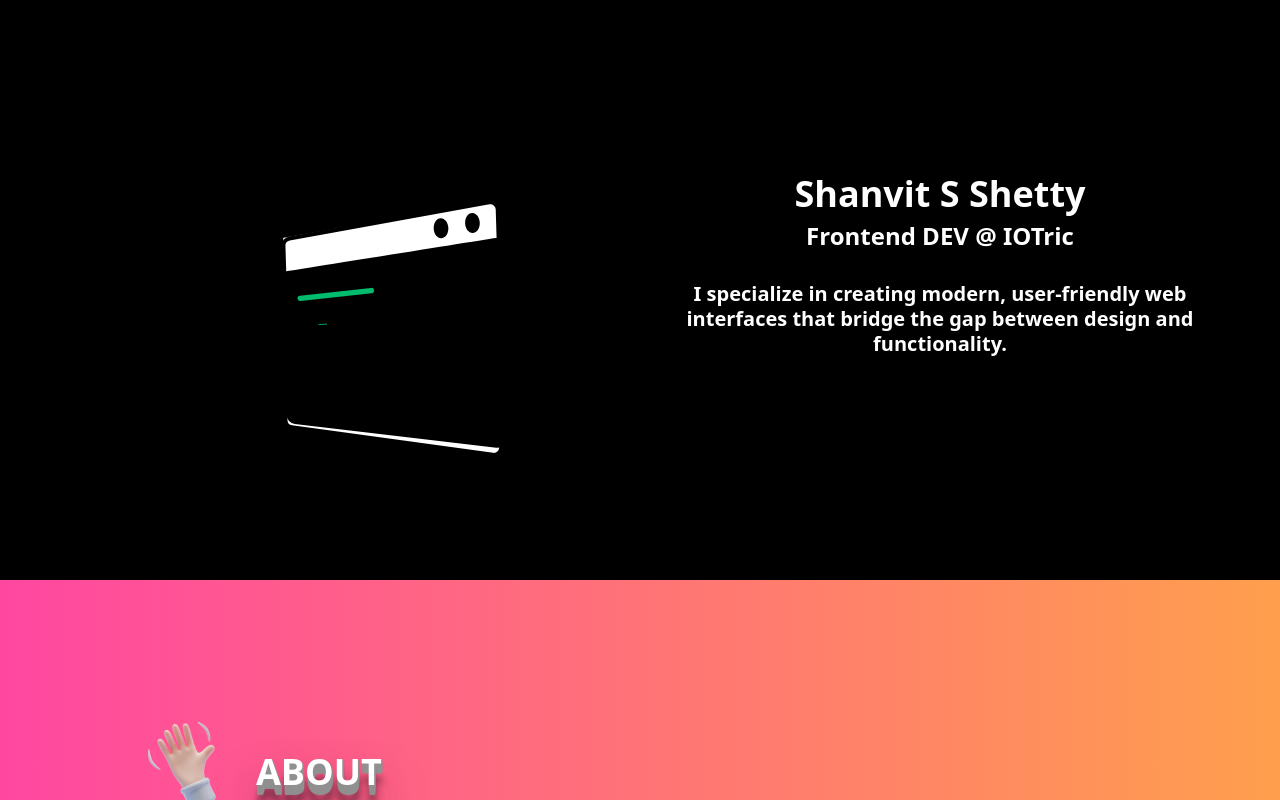
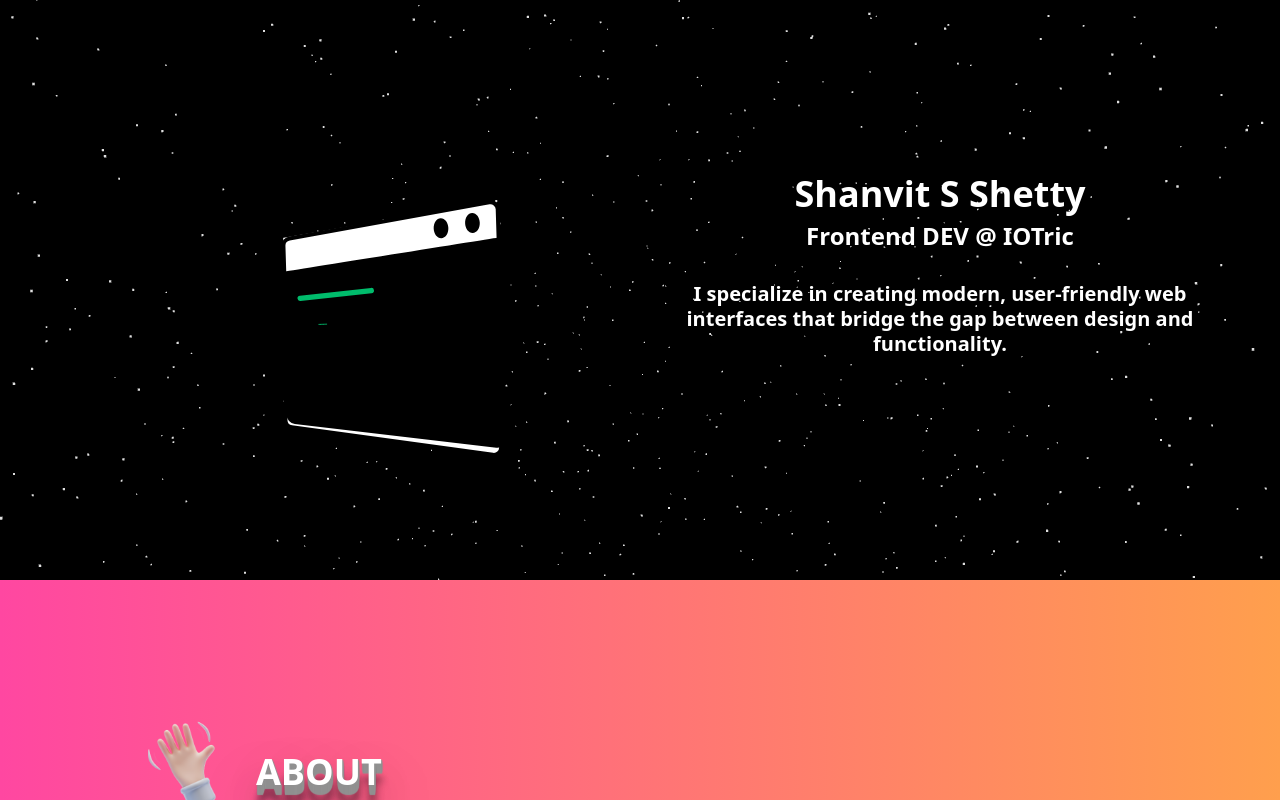
Before and after one commit to Shanvit7/portfolio, a React (Vite) app: page / in a window 1280 px wide. Built offline with nearby package versions, Linux system fonts and the light colour scheme.

Commit message:
star background added

```diff
--- a/package.json
+++ b/package.json
@@ -10,10 +10,13 @@
     "preview": "vite preview"
   },
   "dependencies": {
+    "@react-three/drei": "^9.83.9",
+    "@react-three/fiber": "^8.14.1",
     "animejs": "^3.2.1",
     "lottie-react": "^2.4.0",
     "react": "^18.2.0",
-    "react-dom": "^18.2.0"
+    "react-dom": "^18.2.0",
+    "three": "^0.156.1"
   },
   "devDependencies": {
     "@types/react": "^18.2.15",
--- a/src/index.css
+++ b/src/index.css
@@ -38,14 +38,17 @@
 
 .about-section-body{
   background: linear-gradient(to right, #ff47a1 0%, #ff9f4d 100%);
+  position: relative;
 }
 
 .projects-section-body{
   background: linear-gradient(to right, #47E16A 0%, #4DC8FF 100%);
+  position: relative;
 }
 
 .experience-section-body{
   background: linear-gradient(to right, #120E43 0%, #7801E3 100%);
+  position: relative;
 }
 
 .mystack-section-body {
@@ -55,6 +58,7 @@
   background-position: 100% 0;
   transition: background 0.5s ease; /* Adjusted transition time for smoother effect */
   animation-timing-function: ease;
+  position: relative;
 }
 
 @keyframes backgroundAnimation {
--- /dev/null
+++ b/src/layouts/StarsLayout.jsx
@@ -0,0 +1,13 @@
+import { OrbitControls, Stars } from "@react-three/drei";
+import { Canvas } from "@react-three/fiber";
+
+const StarsLayout = ({}) => {
+  return (
+        <Canvas style={{ overflow: 'auto',position: 'fixed', width: '99vw' }}>
+          <OrbitControls enableRotate={false} autoRotate={true} />
+          <Stars />
+        </Canvas>
+  );
+};
+
+export default StarsLayout;
--- a/src/pages/Home.jsx
+++ b/src/pages/Home.jsx
@@ -7,9 +7,11 @@ import Projects from "../sections/Projects";
 import MyStack from "../sections/MyStack";
 import Contact from "../sections/Contact";
 
+import StarsLayout from "../layouts/StarsLayout";
 const Home = () => {
   return (
     <PageLayout>
+      <StarsLayout />
       <Landing />
       <About />
       <Experience />
--- a/src/sections/Landing.jsx
+++ b/src/sections/Landing.jsx
@@ -32,7 +32,7 @@ const Landing = () => {
       };
     }, []);
   return (
-    <section className="w-screen flex flex-col  items-center space-around p-10 xl:flex-row">
+    <section className="w-screen flex flex-col items-center space-around p-10 xl:flex-row">
       <div className="w-screen xl:w-1/2">
         <div className="w-10/12">
           <Lottie
```
Also changed, not shown: 1 other file (tests, documents, lock files or other folders).
